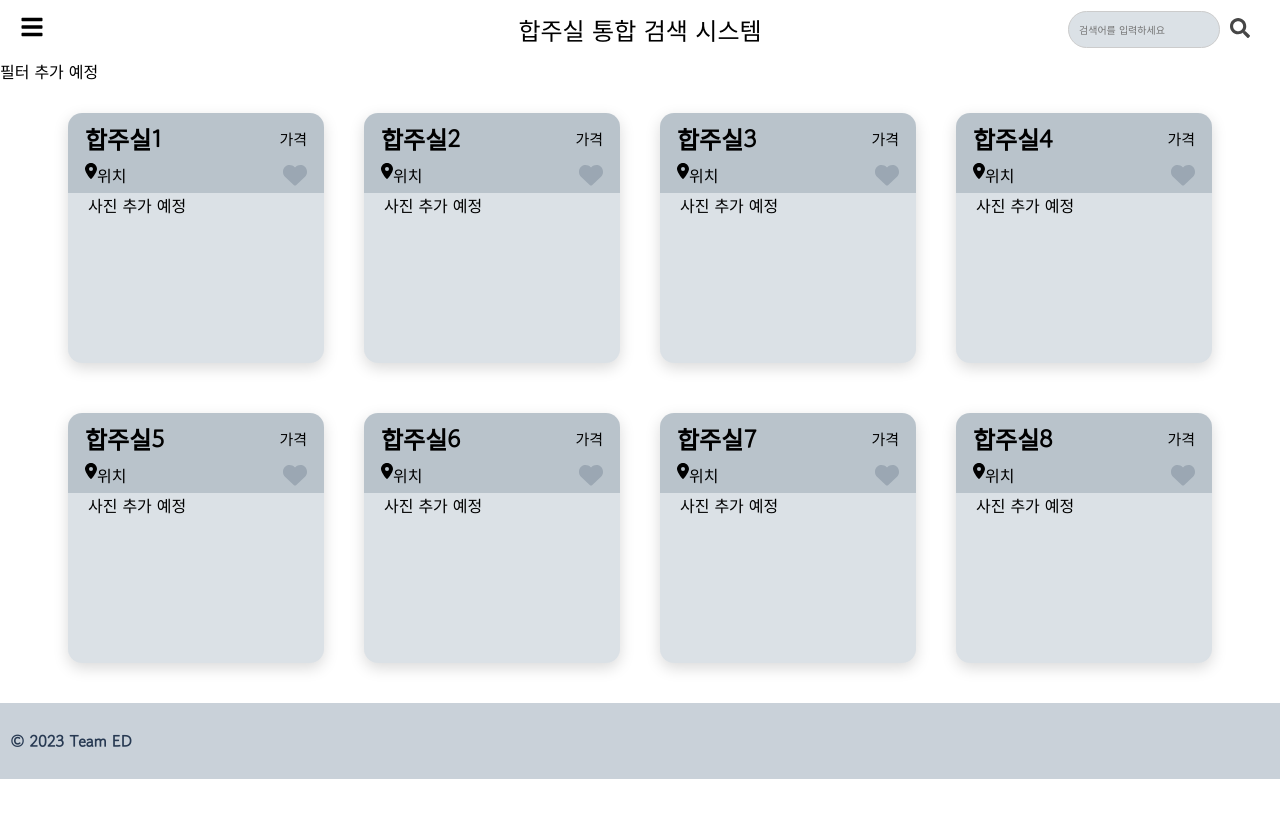
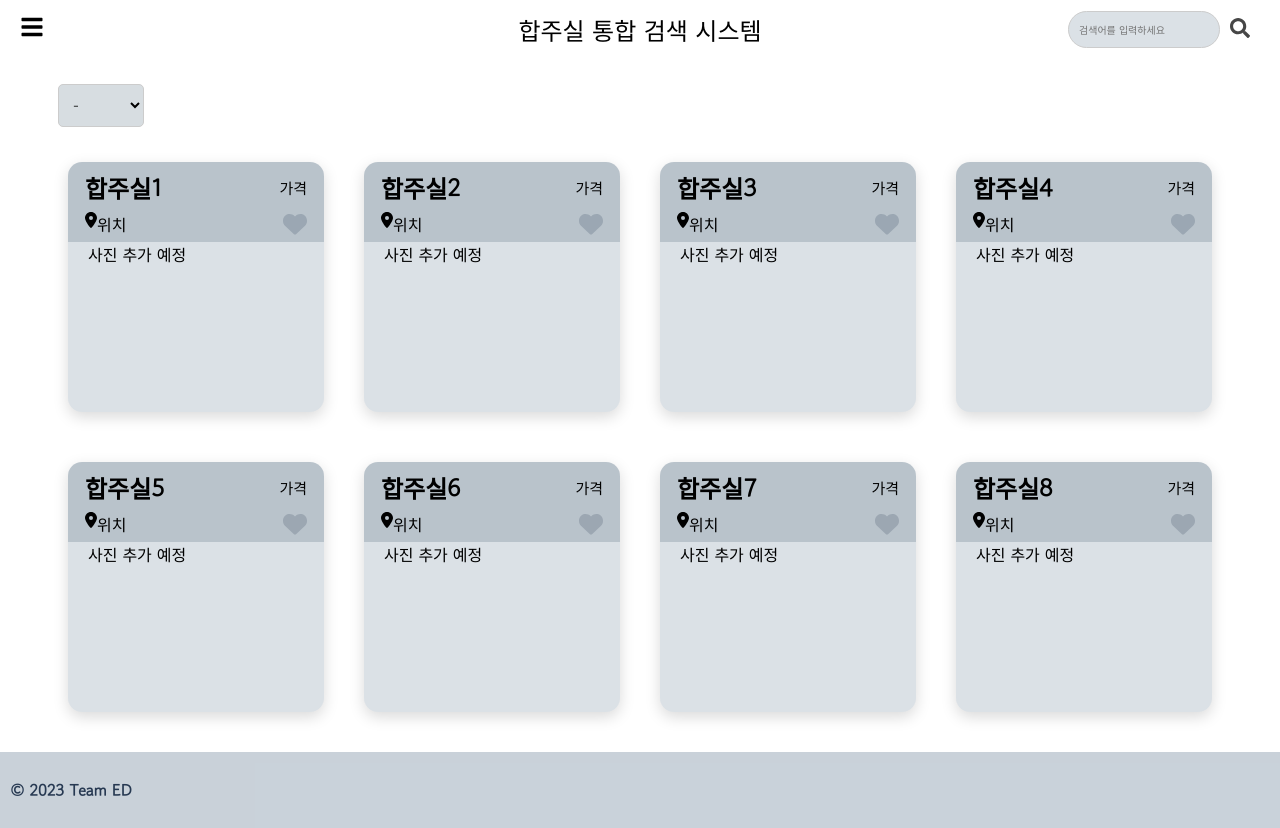
Before and after one commit to MIN0225/Team-ED-fall, a React (Create React App) app in the folder FE/front/: page /about in a window 1280 px wide. Before the commit the page ends 800 px from the top, so only its background shows below. Built offline with nearby package versions, Linux system fonts and the light colour scheme; the HTML template or start-up script is replaced by a standard one; a web font is replaced by a local one.

Commit message:
Add: 필터 추가

```diff
--- a/FE/front/src/pages/About.js
+++ b/FE/front/src/pages/About.js
@@ -1,7 +1,8 @@
-import React from "react";
+import React, { useState } from "react";
 import ListCard from "../components/Card/ListCard";
 import Header from "../components/Header";
 import Footer from "../components/Footer";
+import Filter from "../components/Dropdown/Filter"; // 필터 드롭다운 컴포넌트 추가
 import "../styles/pages/About.css";
 
 function About() {
@@ -16,7 +17,10 @@ function About() {
     { title: "합주실8", cost: "가격", locate: "위치", content: "사진 추가 예정" },
   ];
 
-  const renderCards = () => {
+  const [selectedFilter, setSelectedFilter] = useState(""); // 선택한 필터
+
+  const renderFilteredCards = () => {
+    if (selectedFilter === "") {
       return cardData.map((card, index) => (
         <ListCard
           key={index}
@@ -26,13 +30,32 @@ function About() {
           content={card.content}
         />
       ));
+    } else {
+      return cardData
+        .filter((card) => card.title.includes(selectedFilter))
+        .map((filteredCard, index) => (
+          <ListCard
+            key={index}
+            title={filteredCard.title}
+            cost={filteredCard.cost}
+            locate={filteredCard.locate}
+            content={filteredCard.content}
+          />
+        ));
+    }
+  };
+
+  const handleFilterChange = (selectedValue) => {
+    setSelectedFilter(selectedValue);
   };
 
   return (
     <div>
       <Header />
-      <div>필터 추가 예정</div>
-      <div className="card_pack">{renderCards()}</div>
+      <div className="filter-container">
+        <Filter options={["합주실1", "합주실2", "합주실3"]} onChange={handleFilterChange} />
+      </div>
+      <div className="card_pack init_height">{renderFilteredCards()}</div>
       <Footer />
     </div>
   );
```
Lines whose indentation alone changed are shown as unchanged.
